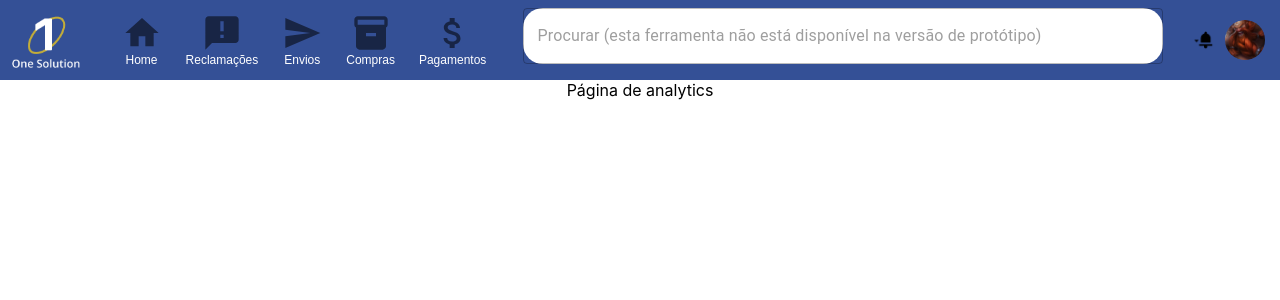
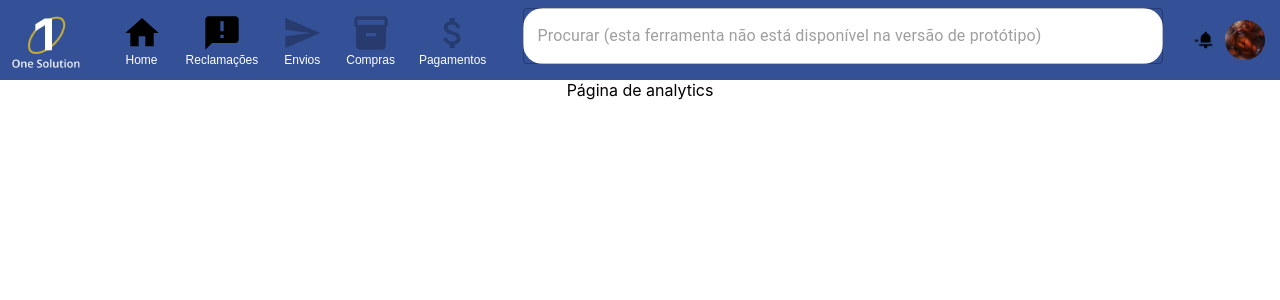
Before and after one commit to Bullamano/fiap-hackathon-one-solution, a React (Create React App) app in the folder FrontEnd/one-solution/: page /analytics in a window 1280 px wide. Shown: the top 300 px of the page. Built offline with nearby package versions, Linux system fonts and the light colour scheme; the HTML template or start-up script is replaced by a standard one.

Commit message:
Barra superior com botões de navegação

```diff
--- a/FrontEnd/one-solution/src/Components/Header/Header.css
+++ b/FrontEnd/one-solution/src/Components/Header/Header.css
@@ -54,3 +54,10 @@
     color: white;
     font-size: 12px;
 }
+
+.button-stacks {
+    display: flex;
+    flex-direction: column;
+    justify-content: center;
+    align-items: center;
+}
--- a/FrontEnd/one-solution/src/Components/Header/Header.jsx
+++ b/FrontEnd/one-solution/src/Components/Header/Header.jsx
@@ -6,8 +6,8 @@ import Box from '@mui/material/Box';
 import IconButton from '@mui/material/IconButton';
 import Stack from '@mui/material/Stack';
 import TextField from '@mui/material/TextField';
+import Tooltip from '@mui/material/Tooltip';
 
-import DeleteIcon from '@mui/icons-material/Delete';
 import HomeIcon from '@mui/icons-material/Home';
 import AnnouncementIcon from '@mui/icons-material/Announcement';
 import SendIcon from '@mui/icons-material/Send';
@@ -79,27 +79,48 @@ export const InsiderHeader = () => {
                     <img src={logoImage} alt='Icone do One Solution. Link para a página inicial.' className='logo-image' />
                 </div>
             </Link>
-            <Stack direction="row" spacing={1}>
-                <IconButton color="black" aria-label="Home" className='icon-box'>
-                    <HomeIcon sx={{ fontSize: 40 }}/>
+            <Stack direction="row" spacing={1} className='button-stacks'>
+                <Link to='/'>
+                    <Tooltip title='Home'>
+                        <IconButton aria-label="Home" className='icon-box'>
+                            <HomeIcon sx={{ fontSize: 40, color: '#000000' }} />
                             <div className='icon-text'>Home</div>
                         </IconButton>
-                <IconButton color="black" aria-label="Reclamações" className='icon-box'>
-                    <AnnouncementIcon sx={{ fontSize: 40 }}/>
+                    </Tooltip>
+                </Link>
+                <Link to='/ticketList'>
+                    <Tooltip title='Lista de tickets abertos'>
+                        <IconButton aria-label="Reclamações" className='icon-box'>
+                            <AnnouncementIcon sx={{ fontSize: 40, color: '#000000' }} />
                             <div className='icon-text'>Reclamações</div>
                         </IconButton>
-                <IconButton color="black" aria-label="Envios" className='icon-box'>
-                    <SendIcon sx={{ fontSize: 40 }}/>
+                    </Tooltip>
+                </Link>
+                {/* Obs.: as divs abaixo envelopando os botões só serve para enganar o MUI e permitir tooltip em um botões disabled */}
+                <Tooltip title='Lista de envios. Esta ferramenta não está habilitada na versão de protótipo'>
+                    <div>
+                        <IconButton disabled aria-label="Envios" className='icon-box'>
+                            <SendIcon sx={{ fontSize: 40 }} />
                             <div className='icon-text'>Envios</div>
                         </IconButton>
-                <IconButton color="black" aria-label="Compras" className='icon-box'>
-                    <InventoryIcon sx={{ fontSize: 40 }}/>
+                    </div>
+                </Tooltip>
+                <Tooltip title='Lista de compras realizadas. Esta ferramenta não está habilitada na versão de protótipo'>
+                    <div>
+                        <IconButton disabled aria-label="Compras" className='icon-box'>
+                            <InventoryIcon sx={{ fontSize: 40 }} />
                             <div className='icon-text'>Compras</div>
                         </IconButton>
-                <IconButton color="black" aria-label="Pagamentos" className='icon-box'>
-                    <AttachMoneyIcon sx={{ fontSize: 40 }}/>
+                    </div>
+                </Tooltip>
+                <Tooltip title='Lista de pagamentos recebidos. Esta ferramenta não está habilitada na versão de protótipo'>
+                    <div>
+                        <IconButton disabled aria-label="Pagamentos" className='icon-box'>
+                            <AttachMoneyIcon sx={{ fontSize: 40 }} />
                             <div className='icon-text'>Pagamentos</div>
                         </IconButton>
+                    </div>
+                </Tooltip>
             </Stack>
             <Box
                 component="form"
```
Lines whose indentation alone changed are shown as unchanged.
